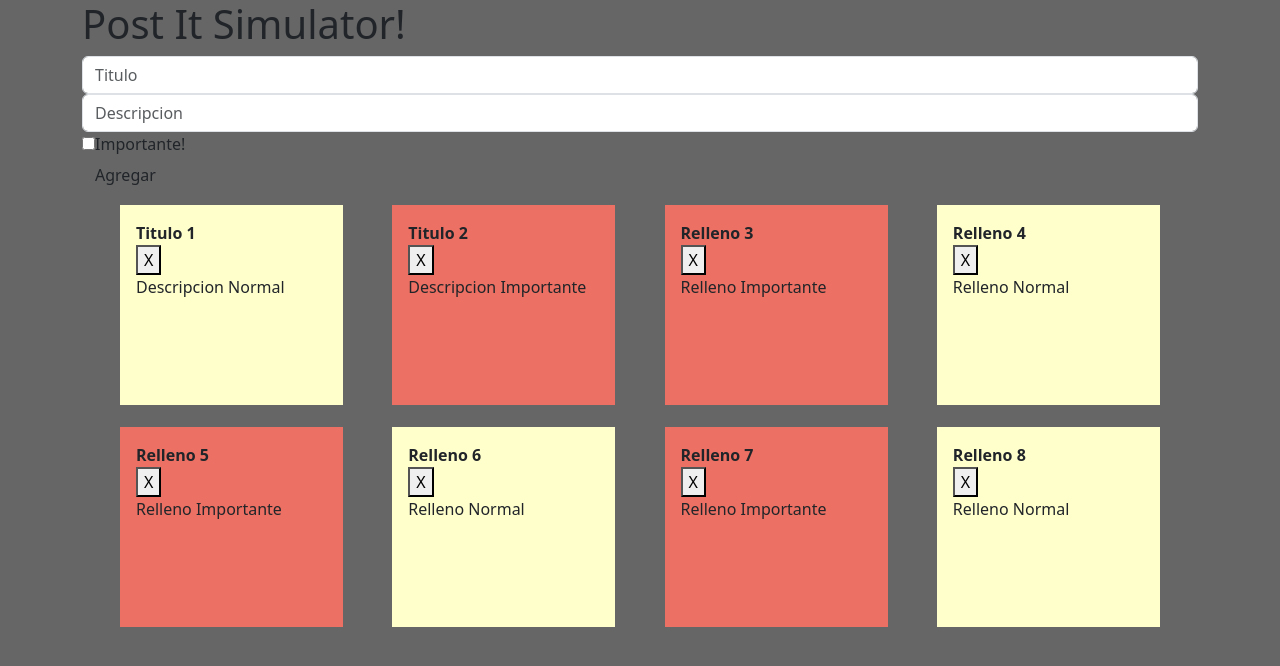
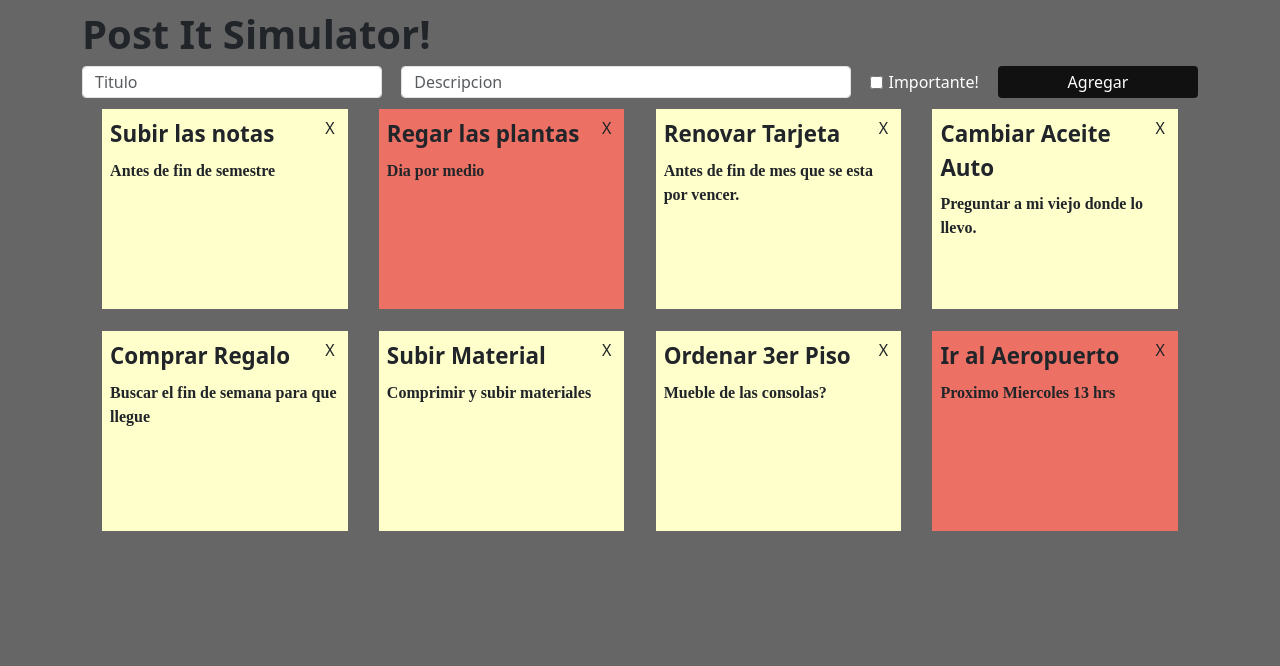
Before and after one commit to AshYamada/proyecto-pizarra, a React (Create React App) app: page / in a window 1280 px wide. Shown: the top 666 px of the page. Built offline with nearby package versions, Linux system fonts and the light colour scheme.

Commit message:
commit 3

```diff
--- a/public/estilos.css
+++ b/public/estilos.css
@@ -16,6 +16,54 @@
     background-color: #111;
 }
 
+/* Titulo */
+
+.H1 {
+    padding-top: 10px;
+    font-weight: bold;
+}
+
+/* Formulario */
+
+.formulario {
+    display: flex;
+    height: 2em;
+    justify-content: space-between;
+}
+
+.inpt1 {
+    border-radius: 4px;
+    width: 300px;
+}
+
+.inpt2 {
+    border-radius: 4px;
+    width: 450px;
+}
+
+.casilla {
+    display: flex;
+    align-items: center;
+    color: #fff;
+}
+
+.casilla input {
+    margin-right: 5px;
+}
+
+.formulario button {
+    border-radius: 4px;
+    color: #fff;
+    width: 200px;
+    padding: 0;
+}
+
+.formulario button:hover {
+    color: #fff;
+    outline: 1px solid #fff;
+    background-color: #111;
+}
+
 /* Pizarra */
 
 .contenedor-flex {
@@ -27,12 +75,30 @@
 /* Nota */
 
 .nota {
-    padding: 1em;
-    width: 20%;
+    position: relative;
+    padding: 0.5em;
+    width: 22%;
     margin: 1%;
     min-height: 200px;
 }
 
-.nota .titulo {
+.titulo {
+    font-weight: bold;
+    margin-bottom: 8px;
+    font-size: 1.4em;
+    width: 90%;
+    word-wrap: break-word;
+}
+
+.nota .X {
+    position: absolute;
+    top: 0;
+    right: 0;
     font-weight: bold;
 }
+
+.descripcion {
+    word-wrap: break-word;
+    font-family: cursive;
+    font-weight: bold;
+}
--- a/src/components/Nota.jsx
+++ b/src/components/Nota.jsx
@@ -1,16 +1,20 @@
-export function Nota({ nota, setNotas }) {
+export function Nota({ nota, updateNotas }) {
   const { id, titulo, descripcion, importancia } = nota;
+
+  const eliminarNota = () => updateNotas(id);
 
   if (importancia) {
     return (
       <div className="rojo nota">
         <div>
           <div className="titulo">{titulo}</div>
-          <div>
-            <button>X</button>
+          <div className="X">
+            <button onClick={eliminarNota} className="btn">X</button>
           </div>
         </div>
-        <div>{descripcion}</div>
+        <div className="descripcion">
+            {descripcion}
+        </div>
       </div>
     );
   }
@@ -19,11 +23,11 @@ export function Nota({ nota, setNotas }) {
     <div className="amarillo nota">
       <div>
         <div className="titulo">{titulo}</div>
-        <div>
-          <button>X</button>
+        <div className="X">
+          <button onClick={eliminarNota} className="btn">X</button>
         </div>
       </div>
-      <div>{descripcion}</div>
+      <div className="descripcion">{descripcion}</div>
     </div>
   );
 }
--- a/src/components/Pizarra.jsx
+++ b/src/components/Pizarra.jsx
@@ -1,76 +1,83 @@
 import { Nota } from "./Nota";
 import { useState } from 'react';
-import { v4 as uuid } from 'uuid'
+import { v4 as uuid } from 'uuid';
 
 export function Pizarra() {
 
     const [listaNotas,setNotas] = useState([
         {
             id:uuid(),
-            titulo:'Titulo 1',
-            descripcion:'Descripcion Normal',
+            titulo:'Subir las notas',
+            descripcion:'Antes de fin de semestre',
             importancia:false
         },
         {
             id:uuid(),
-            titulo:'Titulo 2',
-            descripcion:'Descripcion Importante',
+            titulo:'Regar las plantas',
+            descripcion:'Dia por medio',
             importancia:true
         },
         {
             id:uuid(),
-            titulo:'Relleno 3',
-            descripcion:'Relleno Importante',
-            importancia:true
-        },
-        {
-            id:uuid(),
-            titulo:'Relleno 4',
-            descripcion:'Relleno Normal',
+            titulo:'Renovar Tarjeta',
+            descripcion:'Antes de fin de mes que se esta por vencer.',
             importancia:false
         },
         {
             id:uuid(),
-            titulo:'Relleno 5',
-            descripcion:'Relleno Importante',
-            importancia:true
-        },
-        {
-            id:uuid(),
-            titulo:'Relleno 6',
-            descripcion:'Relleno Normal',
+            titulo:'Cambiar Aceite Auto',
+            descripcion:'Preguntar a mi viejo donde lo llevo.',
             importancia:false
         },
         {
             id:uuid(),
-            titulo:'Relleno 7',
-            descripcion:'Relleno Importante',
-            importancia:true
+            titulo:'Comprar Regalo',
+            descripcion:'Buscar el fin de semana para que llegue',
+            importancia:false
         },
         {
             id:uuid(),
-            titulo:'Relleno 8',
-            descripcion:'Relleno Normal',
+            titulo:'Subir Material',
+            descripcion:'Comprimir y subir materiales',
             importancia:false
+        },
+        {
+            id:uuid(),
+            titulo:'Ordenar 3er Piso',
+            descripcion:'Mueble de las consolas?',
+            importancia:false
+        },
+        {
+            id:uuid(),
+            titulo:'Ir al Aeropuerto',
+            descripcion:'Proximo Miercoles 13 hrs',
+            importancia:true
         }
     ])
 
+    function updateNotas(id) {
+        const eliminar = listaNotas.find(n=>n.id === id);
+        const newList = [...listaNotas];
+        newList.splice(listaNotas.indexOf(eliminar),1);
+        setNotas(newList)
+    }
+
   return <div className="container">
       <div>
-        <h1>Post It Simulator!</h1>
+        <h1 className="H1">Post It Simulator!</h1>
         <div className="formulario">
-          <input type="text" className="form-control" placeholder="Titulo" />
-          <input type="text" className="form-control" placeholder="Descripcion" />
-          <div>
+          <input type="text" className="form-control inpt1" placeholder="Titulo" />
+          <input type="text" className="form-control inpt2" placeholder="Descripcion" />
+          <div className="casilla">
             <input type="checkbox"/>
             <label>Importante!</label>
           </div>
-          <button className="btn">Agregar</button>
+          <button className="btn gris">Agregar</button>
         </div>
       </div>
       <div className="contenedor-flex">
         {
-            listaNotas.map((nota)=>(<Nota nota={nota} setNotas={setNotas}/>))
+            listaNotas.map((nota)=>(<Nota nota={nota} updateNotas={updateNotas}/>))
         }
       </div>
     </div>;
```
